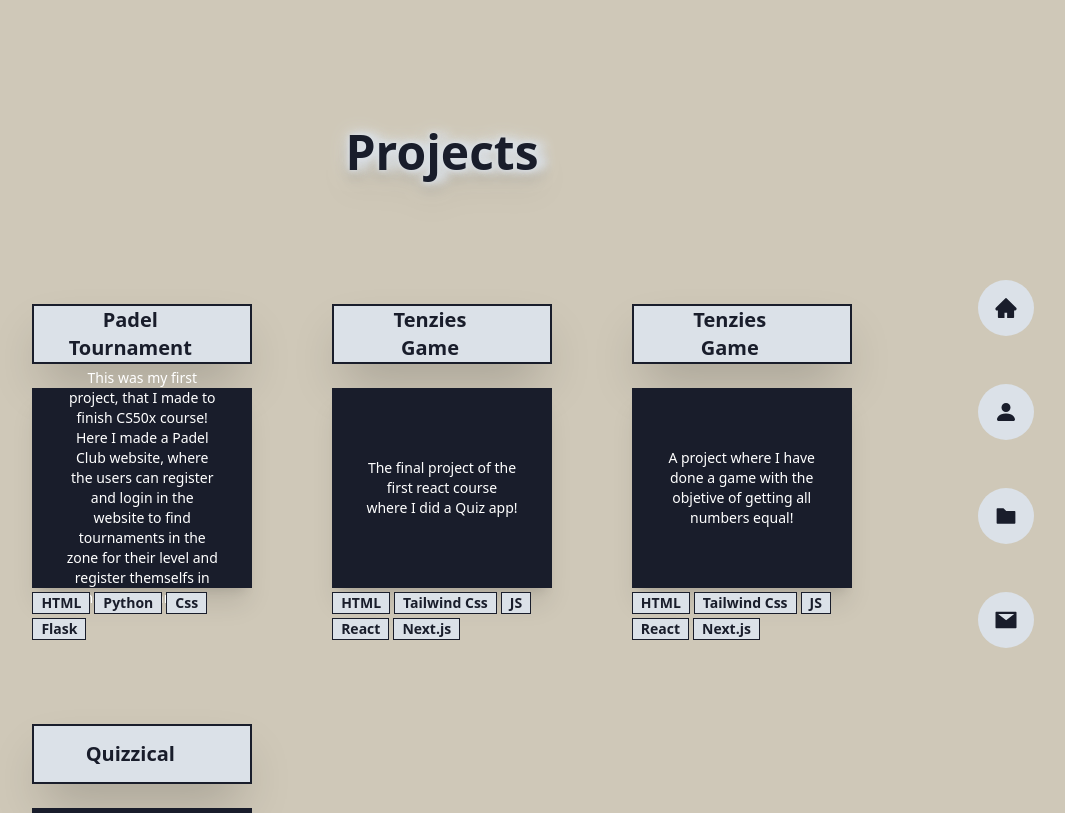
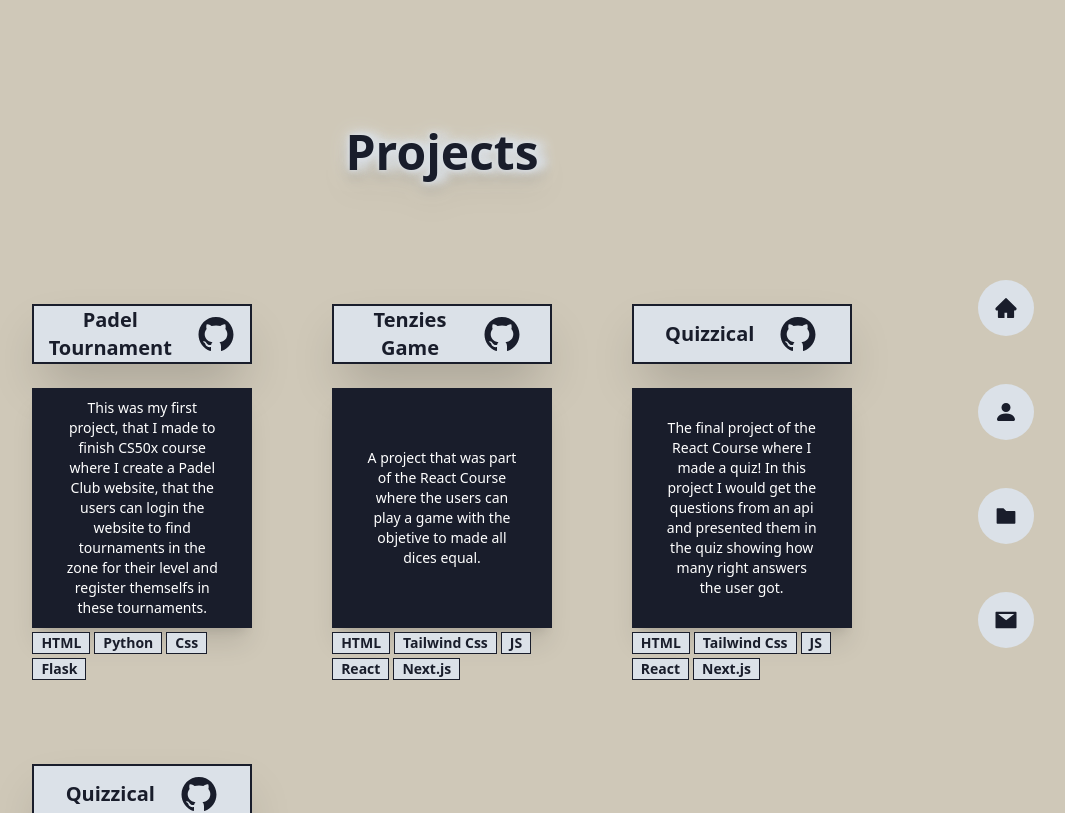
Before and after one commit to ricardomreis22/Portfolio-Website, a Next.js app: page /dashboard/projects in a window 1280 px wide. Shown: the top 813 px of the page, without its empty margins (198-1263 px from the left). Built offline with nearby package versions, Linux system fonts and the light colour scheme.

Commit message:
change gif size on hover

```diff
--- a/app/components/WorkCard.js
+++ b/app/components/WorkCard.js
@@ -12,26 +12,22 @@ const WorkCard = (props) => {
           {props.title}
         </h1>
         <Link href={`${props.link}`} target="_blank">
-          <AiFillGithub
-            size={40}
-            className="cursor-pointer hidden group-hover:flex"
-          />
+          <AiFillGithub size={40} className="cursor-pointer flex" />
         </Link>
       </div>
-      <div className="w-full h-[200px] bg-[#191d2b] shadow-xl flex flex-col justify-center items-center duration-300">
+      <div className="w-auto h-[240px] bg-[#191d2b] shadow-xl flex flex-col justify-center items-center">
         <Image
           src={props.img}
           alt="background Image"
           width={0}
           height={0}
-          sizes="200vh"
-          className="hidden w-full group-hover:flex"
+          className="hidden w-full group-hover:flex h-[240px]"
         />
         <div className="flex group-hover:hidden flex-col justify-center items-center text-white w-[70%]">
           <p className="text-center text-sm lg:text-md ">{props.info}</p>
         </div>
       </div>
-      <div className="flex justify-left mt-1 flex-wrap group-hover:mt-6">
+      <div className="flex justify-left mt-1 flex-wrap">
         {langArr.map((item, index) => {
           return (
             <div
--- a/app/dashboard/projects/page.js
+++ b/app/dashboard/projects/page.js
@@ -24,21 +24,21 @@ const Projects = () => {
             link="https://github.com/ricardomreis22/padeltournaments.git"
             title="Padel Tournament"
             lang={PadelLang}
-            info="This was my first project, that I made to finish CS50x course! Here I made a Padel Club website, where the users can register and login in the website to find tournaments in the zone for their level and register themselfs in these tournaments "
+            info="This was my first project, that I made to finish CS50x course where I create a Padel Club website, that the users can login the website to find tournaments in the zone for their level and register themselfs in these tournaments."
           />
           <WorkCard
             img="/Tenzies.gif"
             link="https://github.com/ricardomreis22/Quizzical.git"
             title="Tenzies Game"
             lang={tenziesLang}
-            info="The final project of the first react course where I did a Quiz app!"
+            info="A project that was part of the React Course where the users can play a game with the objetive to made all dices equal."
           />
           <WorkCard
             img="/padel.gif"
             link="https://github.com/ricardomreis22/Tenzies-Game.git"
-            title="Tenzies Game"
+            title="Quizzical"
             lang={tenziesLang}
-            info="A project where I have done a game with the objetive of getting all numbers equal!"
+            info="The final project of the React Course where I made a quiz! In this project I would get the questions from an api and presented them in the quiz showing how many right answers the user got. "
           />
           <WorkCard
             img="/padel.gif"
```
